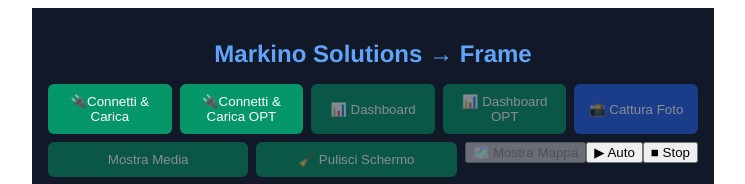
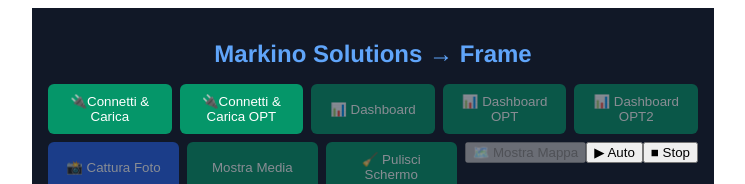
Before and after one commit to markinkus/markinkus.github.io, a React (Vite) app: page / in a window 1280 px wide. Shown: the top 184 px of the page, without its empty margins (267-1012 px from the left). Built offline with nearby package versions, Linux system fonts and the light colour scheme; no server answers.

Commit message:
fix opt;

```diff
--- a/src/App.tsx
+++ b/src/App.tsx
@@ -462,9 +462,7 @@ export default function App() {
     //   `${distStr}`
     // ].join("\n");
 
-    const dash = [
-      `Mark-BullVerge: ${dateStr}, ${timeStr}, ${weatherStr}, ${distStr}`
-    ].join("\n");
+    const dash = `Mark-BullVerge: ${dateStr}|${timeStr}|${weatherStr}|${distStr}`;
 
     // invia TUTTO in un solo TxPlainText, paletteOffset=1 (bianco)
     await frame.sendMessage(
@@ -531,7 +529,63 @@ export default function App() {
     }
     setStatus("Dashboard inviata");
   };
+  const handleDashboardOPT2 = async () => {
+    if (!frameOPT) return setStatus("Connetti prima");
+    addLog("▶ showDashboard");
 
+    // prepara i dati
+    const now = new Date();
+    const dateStr = now.toLocaleDateString(undefined, { weekday: 'short', day: '2-digit', month: 'short' });
+    const timeStr = now.toLocaleTimeString(undefined, { hour: '2-digit', minute: '2-digit' });
+
+    let weatherStr = "n/d";
+    if (pos) {
+      const coordinates = `${pos.lat.toFixed(5)}, ${pos.lng.toFixed(5)}`;
+      weatherStr = `Coord: ${coordinates},\n`;
+      try {
+        const res = await fetch(
+          `https://api.open-meteo.com/v1/forecast?latitude=${pos.lat}&longitude=${pos.lng}&current_weather=true`
+        );
+        const { current_weather: cw } = await res.json();
+        weatherStr += `${cw.temperature}°C, vento ${cw.windspeed} km/h`;
+      } catch { }
+    }
+
+    // calcola la distanza in km (se hai già `dest`)
+    let distStr = "–";
+    if (dest && pos) {
+      const R = 6371e3;
+      const φ1 = pos.lat * Math.PI / 180, φ2 = dest.lat * Math.PI / 180;
+      const Δφ = (dest.lat - pos.lat) * Math.PI / 180;
+      const Δλ = (dest.lng - pos.lng) * Math.PI / 180;
+      const a = Math.sin(Δφ / 2) ** 2 + Math.cos(φ1) * Math.cos(φ2) * Math.sin(Δλ / 2) ** 2;
+      const d = R * 2 * Math.atan2(Math.sqrt(a), Math.sqrt(1 - a));
+      distStr = `${(d / 1000).toFixed(1)} km`;
+    }
+
+    // componi il multilinea
+    const dash =
+      `Mark - BullVerge: ` +
+      `${dateStr},` +
+      `${timeStr},` +
+      `${weatherStr},` +
+      `${distStr}`;
+
+    const tsb = new TxTextSpriteBlock({
+      width: 500,
+      fontSize: 28,
+      maxDisplayRows: 5,
+      text: dash
+    });
+
+    // invia prima header poi tutte le slice
+    await frameOPT.sendMessage(0x22, tsb.pack());
+
+    for (const slice of tsb.sprites) {
+      await frameOPT.sendMessage(0x22, slice.pack());
+    }
+    setStatus("Dashboard inviata");
+  };
   const btn = (st: any, dis = false) => ({ ...st, ...(dis ? styles.btnDisabled : {}) });
 
   return (
@@ -543,13 +597,14 @@ export default function App() {
         <button onClick={handleConnectOPT} style={btn(styles.btnSecondary, !!frameOPT)}>🔌Connetti & Carica OPT</button>
         <button onClick={handleDashboard} disabled={!frame} style={btn(styles.btnSecondary, !frame)}>📊 Dashboard</button>
         <button onClick={handleDashboardOPT} disabled={!frameOPT} style={btn(styles.btnSecondary, !frameOPT)}>📊 Dashboard OPT</button>
-        <button onClick={handleCapture} disabled={!frame} style={btn(styles.btnPrimary, !frame)}>📸 Cattura Foto</button>
+        <button onClick={handleDashboardOPT2} disabled={!frameOPT} style={btn(styles.btnSecondary, !frameOPT)}>📊 Dashboard OPT2</button>
+        <button onClick={handleCapture} disabled={!frame && !frameOPT} style={btn(styles.btnPrimary, (!frame && !frameOPT))}>📸 Cattura Foto</button>
         <button onClick={() => setShowMedia((v) => !v)} disabled={!photoUrl} style={btn(styles.btnSecondary, !photoUrl)}>
           {showMedia ? "Nascondi Media" : "Mostra Media"}
         </button>
-        <button onClick={handleClear} disabled={!frame} style={btn(styles.btnSecondary, !frame)}>🧹 Pulisci Schermo</button>
+        <button onClick={handleClear} disabled={!frame && !frameOPT} style={btn(styles.btnSecondary, (!frame && !frameOPT))}>🧹 Pulisci Schermo</button>
         <div style={{ marginBottom: 8 }}>
-          <button onClick={sendMapToFrame} disabled={!frame}>🗺️ Mostra Mappa</button>
+          <button onClick={sendMapToFrame} disabled={!frame && !frameOPT}>🗺️ Mostra Mappa</button>
           <button onClick={startAutoUpdate}>▶ Auto</button>
           <button onClick={stopAutoUpdate}>■ Stop</button>
         </div>
@@ -569,14 +624,14 @@ export default function App() {
             value={destInput.lng}
             onChange={(e) => setDestInput({ ...destInput, lng: e.target.value })}
           />
-          <button onClick={handleSetDest} style={btn(styles.btnPrimary, !frame)} disabled={!frame}>
+          <button onClick={handleSetDest} style={btn(styles.btnPrimary, (!frame && !frameOPT))} disabled={!frame && !frameOPT}>
             📍 Avvia Navigazione
           </button>
         </div>
 
         <button onClick={handleDisconnect} disabled={!frame} style={btn(styles.btnSecondary, !frame)}>🔌Disconnetti</button>
         <button onClick={handleDisconnect} disabled={!frameOPT} style={btn(styles.btnSecondary, !frameOPT)}>🔌Disconnetti OPT</button>
-        <button onClick={handleGenerateImage} disabled={!frame || !prompt} style={btn(styles.btnPrimary, !frame || !prompt)}>🎨 Genera Immagine</button>
+        <button onClick={handleGenerateImage} disabled={(!frame && !frameOPT) || !prompt} style={btn(styles.btnPrimary, (!frame && !frameOPT) || !prompt)}>🎨 Genera Immagine</button>
       </div>
 
       {showMedia && photoUrl && (
@@ -593,7 +648,7 @@ export default function App() {
       )}
 
       <textarea rows={3} value={prompt} onChange={(e) => setPrompt(e.target.value)} placeholder="Prompt…" style={styles.textarea} />
-      <button onClick={handleSend} disabled={!frame && !prompt} style={btn(styles.sendButton, !frame && !prompt)}>Invia a Gemini & Frame</button>
+      <button onClick={handleSend} disabled={(!frame && !frameOPT) && !prompt} style={btn(styles.sendButton, (!frame && !frameOPT) && !prompt)}>Invia a Gemini & Frame</button>
 
       <div style={styles.status}><b>Stato:</b> {status}</div>
       <pre style={styles.logs}>{logs.join("\n")}</pre>
```
Also changed, not shown: 4 other files (tests, documents, lock files or other folders).
